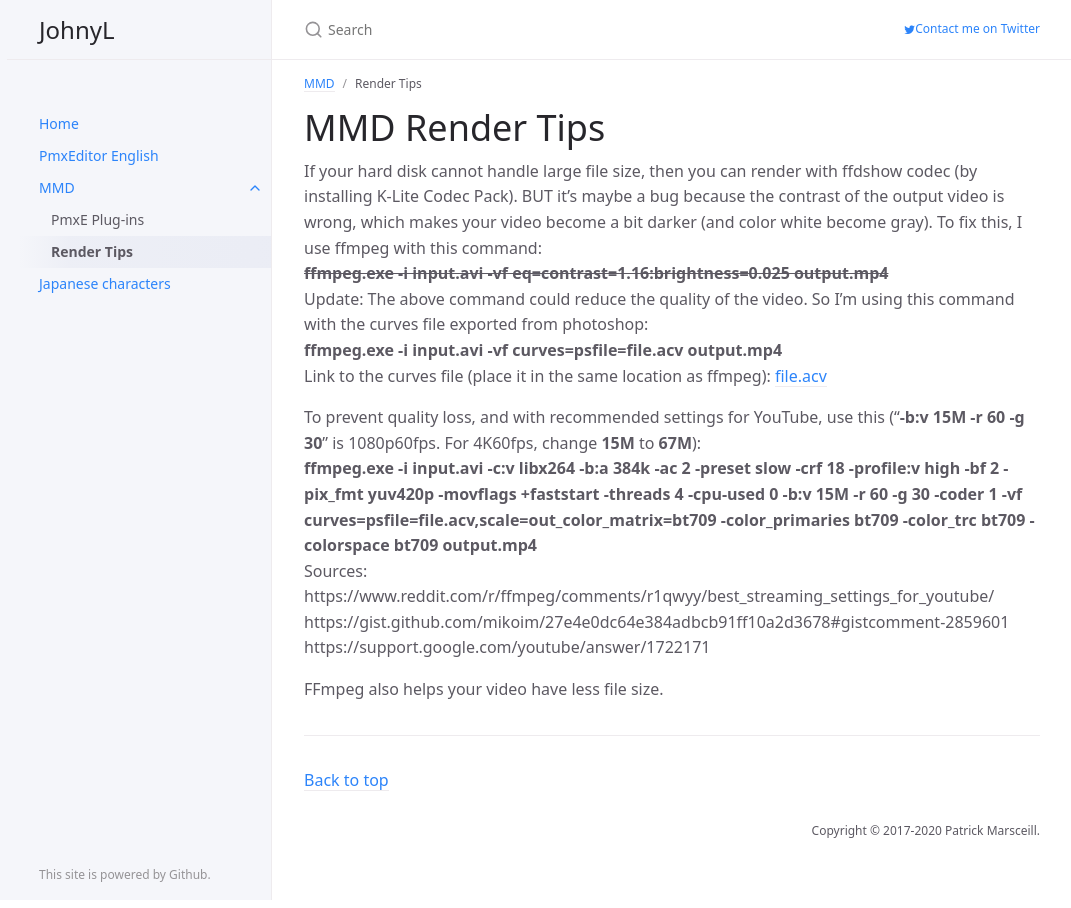
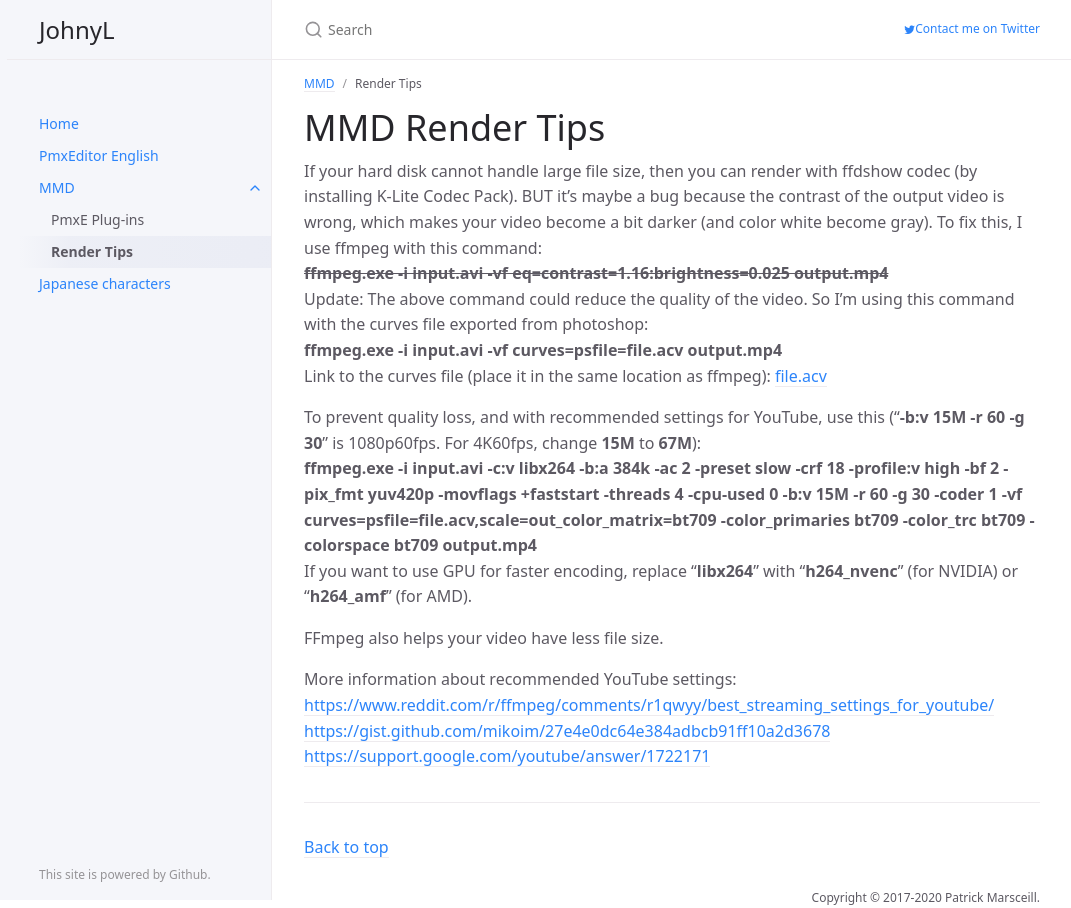
Before and after one commit to johnwithlenon/johnwithlenon.github.io, a Jekyll site: the page built from mmd/render.md, in a window 1280 px wide. Shown: the whole page, without its empty margins (100-1171 px from the left). Built offline with Jekyll 4.4.1, drawn with Linux system fonts in a browser that asks for light colours.

Commit message:
Update render.md

```diff
--- a/mmd/render.md
+++ b/mmd/render.md
@@ -17,10 +17,11 @@ Link to the curves file (place it in the same location as ffmpeg): [file.acv](ht
 
 To prevent quality loss, and with recommended settings for YouTube, use this ("**-b:v 15M -r 60 -g 30**" is 1080p60fps. For 4K60fps, change **15M** to **67M**):<br>
 **ffmpeg.exe -i input.avi -c:v libx264 -b:a 384k -ac 2 -preset slow -crf 18 -profile:v high -bf 2 -pix_fmt yuv420p -movflags +faststart -threads 4 -cpu-used 0 -b:v 15M -r 60 -g 30 -coder 1 -vf curves=psfile=file.acv,scale=out_color_matrix=bt709 -color_primaries bt709 -color_trc bt709 -colorspace bt709 output.mp4**<br>
-Sources:<br>
-https://www.reddit.com/r/ffmpeg/comments/r1qwyy/best_streaming_settings_for_youtube/<br>
-https://gist.github.com/mikoim/27e4e0dc64e384adbcb91ff10a2d3678#gistcomment-2859601<br>
-https://support.google.com/youtube/answer/1722171<br>
-
+If you want to use GPU for faster encoding, replace "**libx264**" with "**h264_nvenc**" (for NVIDIA) or "**h264_amf**" (for AMD).<br>
 
 FFmpeg also helps your video have less file size.
+
+More information about recommended YouTube settings:<br>
+[https://www.reddit.com/r/ffmpeg/comments/r1qwyy/best_streaming_settings_for_youtube/](https://www.reddit.com/r/ffmpeg/comments/r1qwyy/best_streaming_settings_for_youtube/){: target="_blank" rel="noopener"}<br>
+[https://gist.github.com/mikoim/27e4e0dc64e384adbcb91ff10a2d3678](https://gist.github.com/mikoim/27e4e0dc64e384adbcb91ff10a2d3678){: target="_blank" rel="noopener"}<br>
+[https://support.google.com/youtube/answer/1722171](https://support.google.com/youtube/answer/1722171){: target="_blank" rel="noopener"}<br>
```
